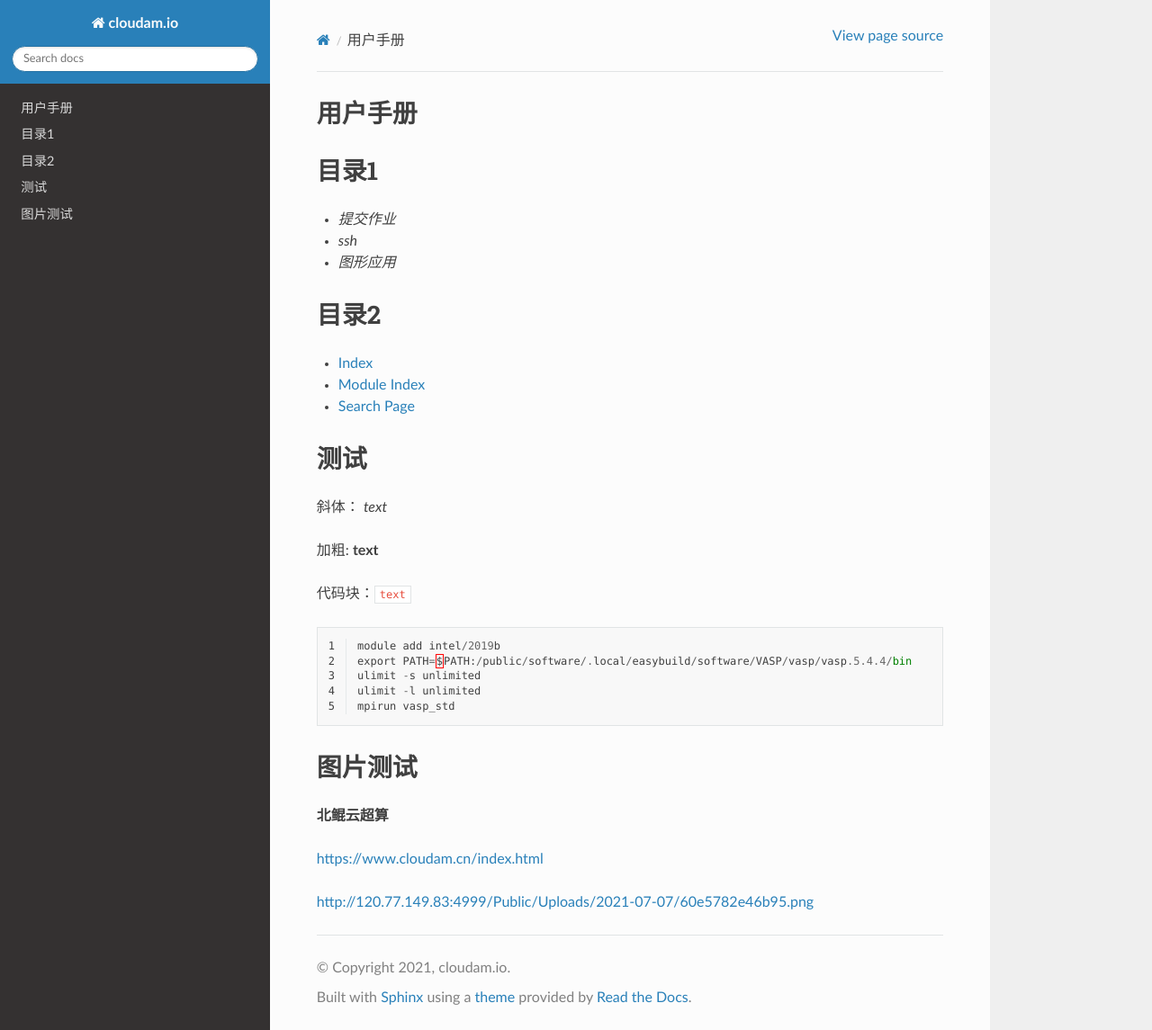
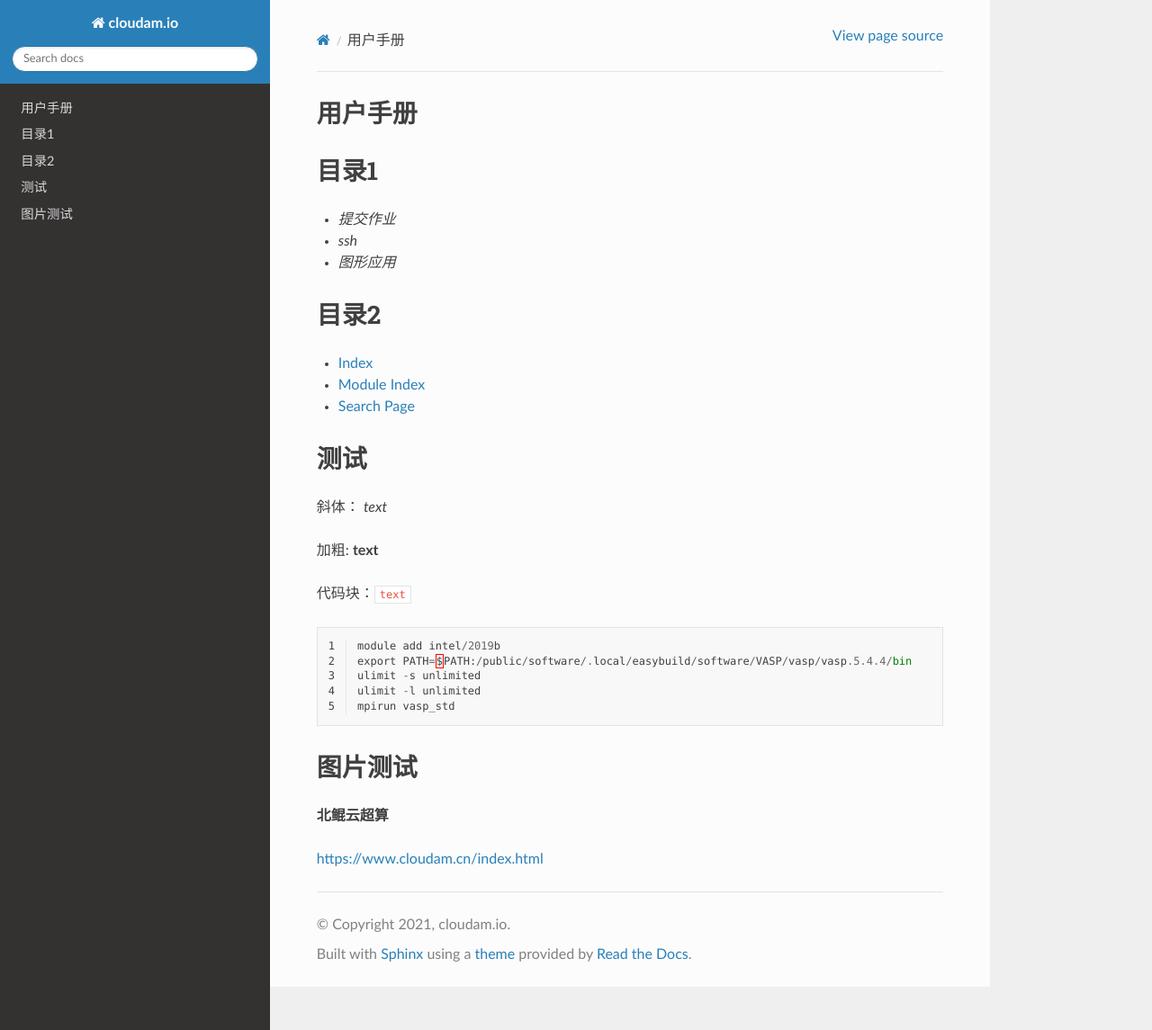
Before and after one commit to huangwenjin123/huangwenjin123, a Sphinx documentation site: the page built from data/wiki/source/index.rst, in a window 1280 px wide and 1145 px high. Shown: the whole window at 90% size. Built offline with Sphinx 7.4.7 and the Read the Docs theme 2.0.0, drawn with Linux system fonts in a browser that asks for light colours; pages that are not in the unit, such as notebooks, are missing from menus; some of the changed lines change nothing that is shown.

Commit message:
Update index.rst

```diff
--- a/data/wiki/source/index.rst
+++ b/data/wiki/source/index.rst
@@ -49,4 +49,4 @@
 
 https://www.cloudam.cn/index.html
 
-http://120.77.149.83:4999/Public/Uploads/2021-07-07/60e5782e46b95.png
+.. image::photo/cloudE138.png
```
